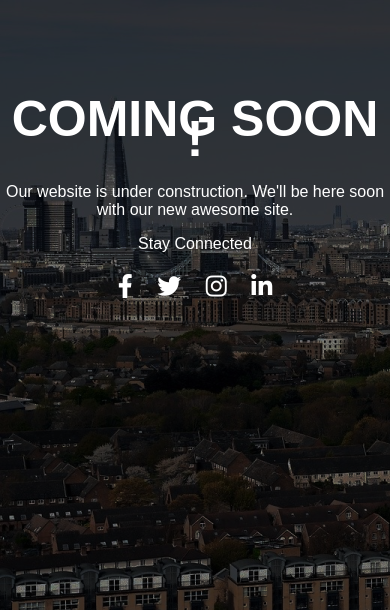
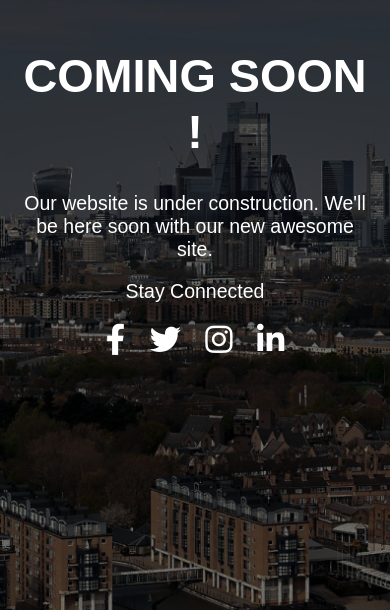
Before and after one commit to its-shibu/BNAC-Coming-Soon-Clone, a plain HTML site: page index.html in a window 390 px wide. Shown: the part 234-844 px from the top of the page. Drawn offline with Linux system fonts and the light colour scheme.

Commit message:
responsiveness

```diff
--- a/index.html
+++ b/index.html
@@ -4,12 +4,12 @@
 <head>
     <meta charset="UTF-8">
     <meta name="viewport" content="width=device-width, initial-scale=1.0">
-    <title>Coming Soon</title>
-    <link rel="stylesheet" href="styles.css">
+    <title>BNAC</title>
+    <link rel="shortcut icon" href="images/logoicon.png" type="image/x-icon">
     <link rel="stylesheet" href="https://cdnjs.cloudflare.com/ajax/libs/font-awesome/6.0.0-beta3/css/all.min.css">
     <style>
         body {
-            background: url(images/london\ 1.png);
+            background: url(images/london\ 1.png) no-repeat center center / cover;
             margin: 0;
             padding: 0;
             display: flex;
@@ -23,6 +23,7 @@
 
         .container {
             text-align: center;
+            padding: 20px;
         }
 
         .animated-text {
@@ -54,6 +55,34 @@
             opacity: 1;
             transform: translateY(0);
         }
+        @media (max-width: 768px) {
+            h1 {
+                font-size: 10vw !important;
+                line-height: 1.2 !important;
+            }
+
+            p {
+                font-size: 4vw;
+            }
+
+            .icon {
+                font-size: 6vw;
+            }
+        }
+
+        @media (max-width: 480px) {
+            h1 {
+                font-size: 12vw !important;
+            }
+
+            p {
+                font-size: 5vw;
+            }
+
+            .icon {
+                font-size: 8vw;
+            }
+        }
     </style>
 </head>
 
@@ -73,23 +102,15 @@
         document.addEventListener("DOMContentLoaded", function () {
             const animatedTexts = document.querySelectorAll('.animated-text');
             const icons = document.querySelectorAll('.icon');
-
-            // Function to add the 'visible' class to elements
             function animateElements(elements, delay) {
                 elements.forEach((element, index) => {
                     setTimeout(() => {
                         element.classList.add('visible');
-                    }, index * delay); // Delay each element's animation
+                    }, index * delay);
                 });
             }
-
-            // Animate text elements with a delay of 500ms
             animateElements(animatedTexts, 500);
-
-            // Animate icons with a delay of 300ms
             animateElements(icons, 300);
-
-            // Add hover effects to icons
             icons.forEach(icon => {
                 icon.addEventListener('mouseenter', () => {
                     icon.style.transform = 'translateY(-5px)';
```
Also changed, not shown: images/logoicon.png (added).
